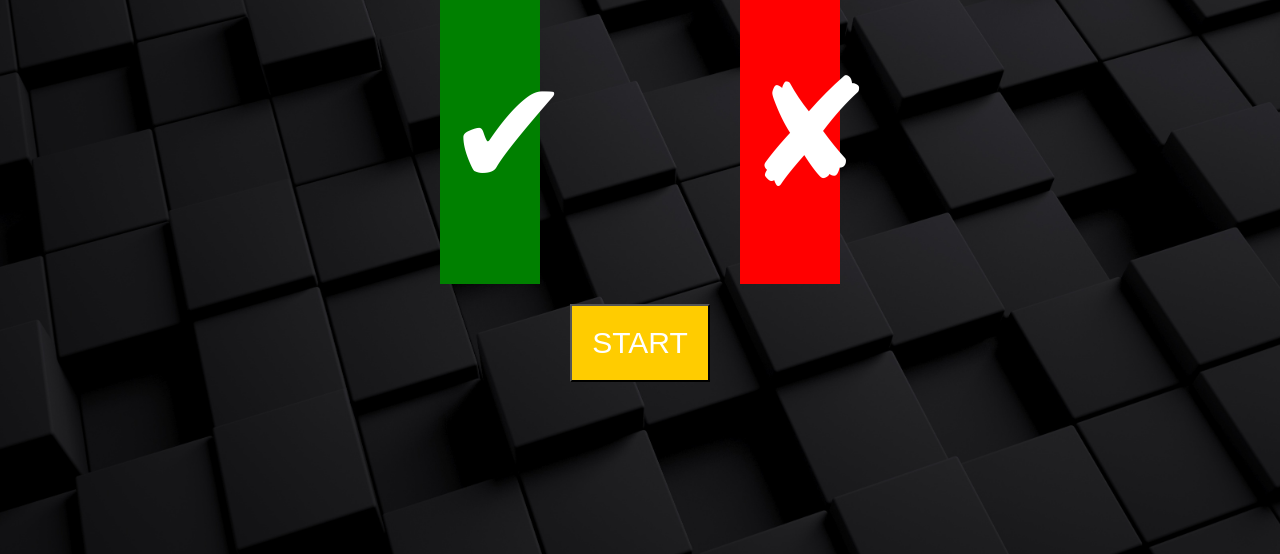
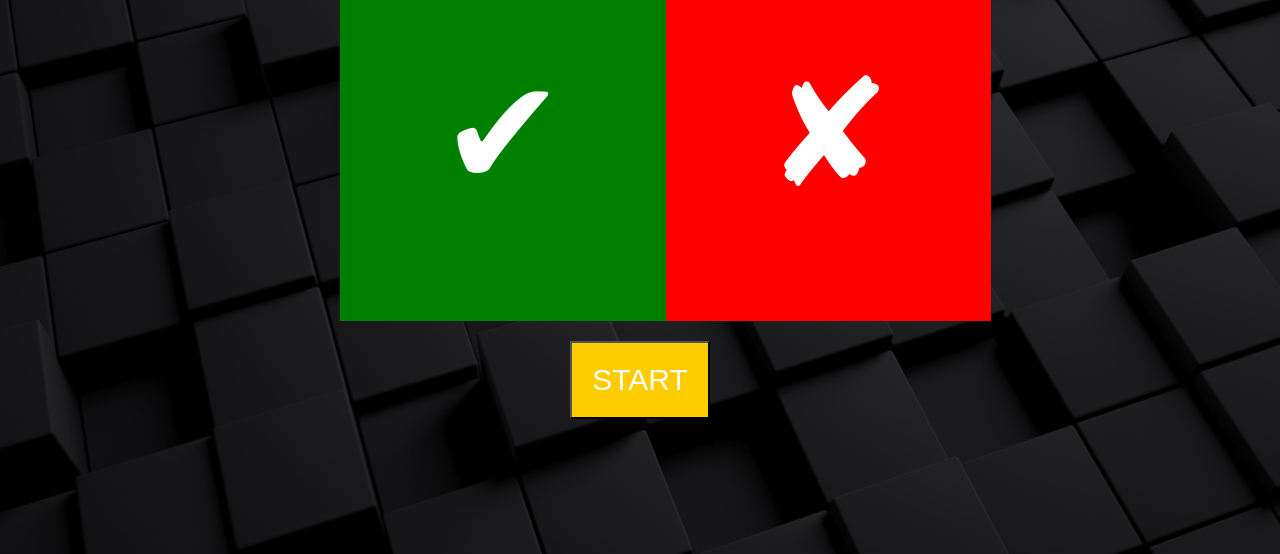
Before and after one commit to ZohebS-dxb/swipe, a plain HTML site: page index.html in a window 1280 px wide. Shown: the part 246-800 px from the top of the page. Drawn offline with Linux system fonts and the light colour scheme.

Commit message:
Update index.html

```diff
--- a/index.html
+++ b/index.html
@@ -3,7 +3,7 @@
 <head>
     <meta charset="UTF-8">
     <meta name="viewport" content="width=device-width, initial-scale=1.0">
-    <title>Swipe!</title>
+    <title>Two-Player Timer Game</title>
     <!-- Google Fonts for a modern font -->
     <link href="https://fonts.googleapis.com/css2?family=Roboto:wght@400;700&display=swap" rel="stylesheet">
     <style>
@@ -25,12 +25,11 @@
             width: 600px; /* Increase width to accommodate larger buttons */
         }
         .yes-btn, .no-btn {
-    height: 300px;    /* Make the buttons taller */
-    width: 100px;     /* Make the buttons narrower */
-    font-size: 150px; /* Keep the font size large */
-    border: none;
-    cursor: pointer;
-}
+            padding: 100px; /* Increase button size by 500% */
+            font-size: 150px; /* Increase icon size */
+            border: none;
+            cursor: pointer;
+        }
         .yes-btn {
             background-color: green;
             color: white;
```
